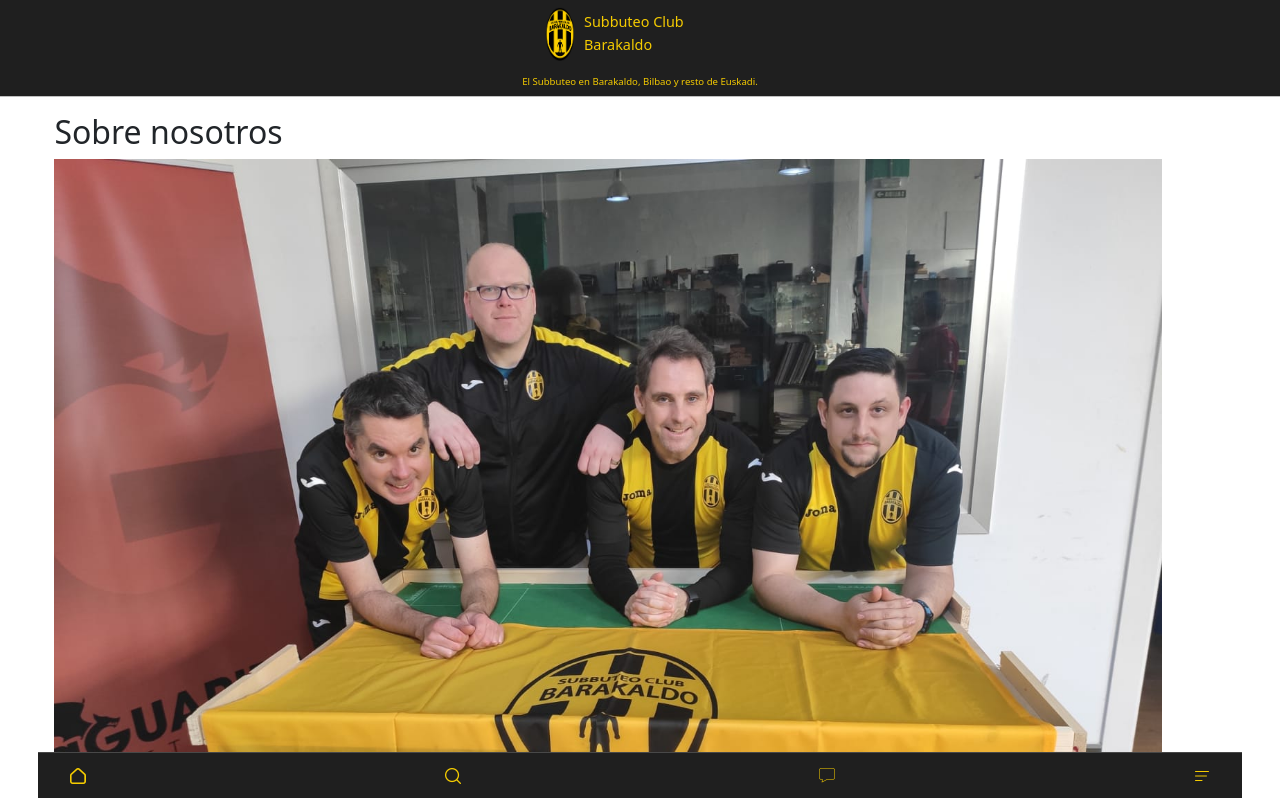
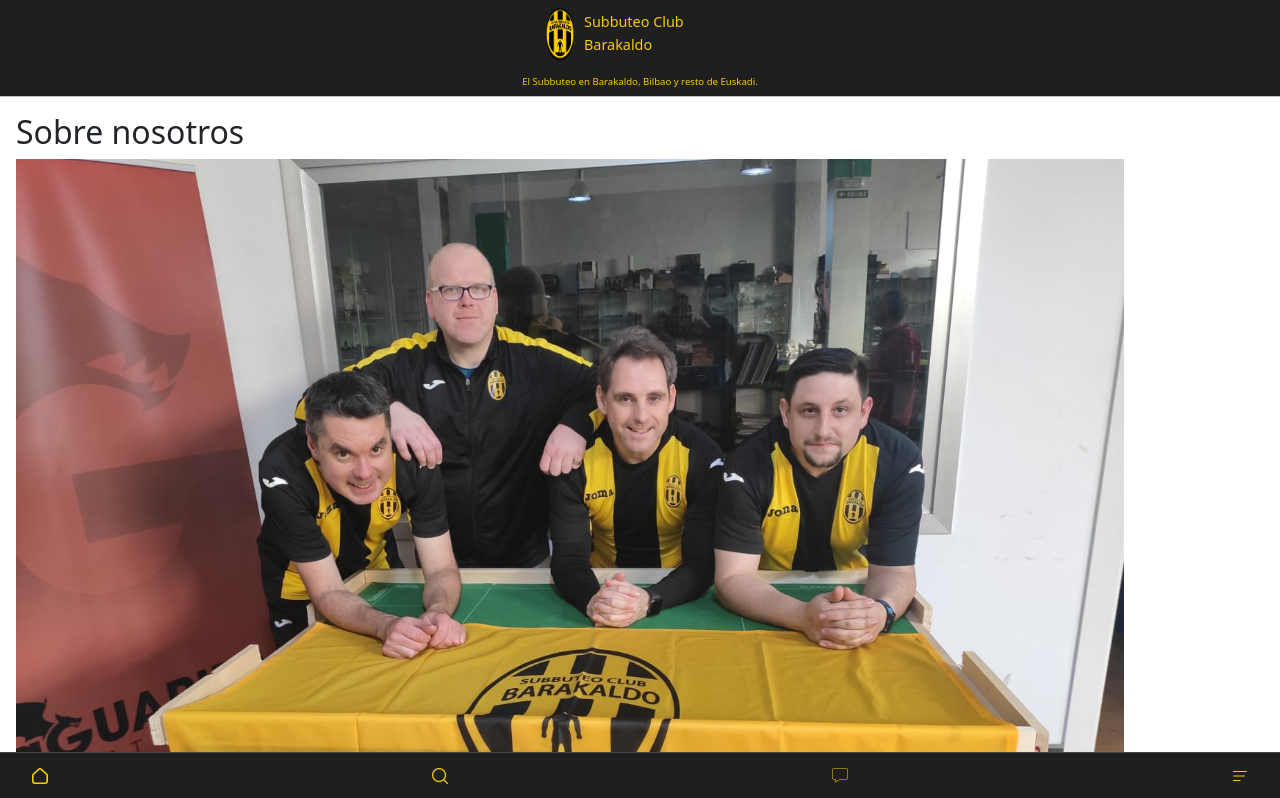
Before and after one commit to j0tac3/SCBarakaldo, an Angular app: page /home in a window 1280 px wide. Shown: the top 798 px of the page. Built offline with nearby package versions, Linux system fonts and the light colour scheme.

Commit message:
Añadido contenido a la pagina inicial

```diff
--- a/src/app/pages/home/home.component.css
+++ b/src/app/pages/home/home.component.css
@@ -1,4 +1,4 @@
 .home{
-    width: 94vw;
+    width: 100vw;
     /* min-height: var(--var--page--hight); */
 }
```
